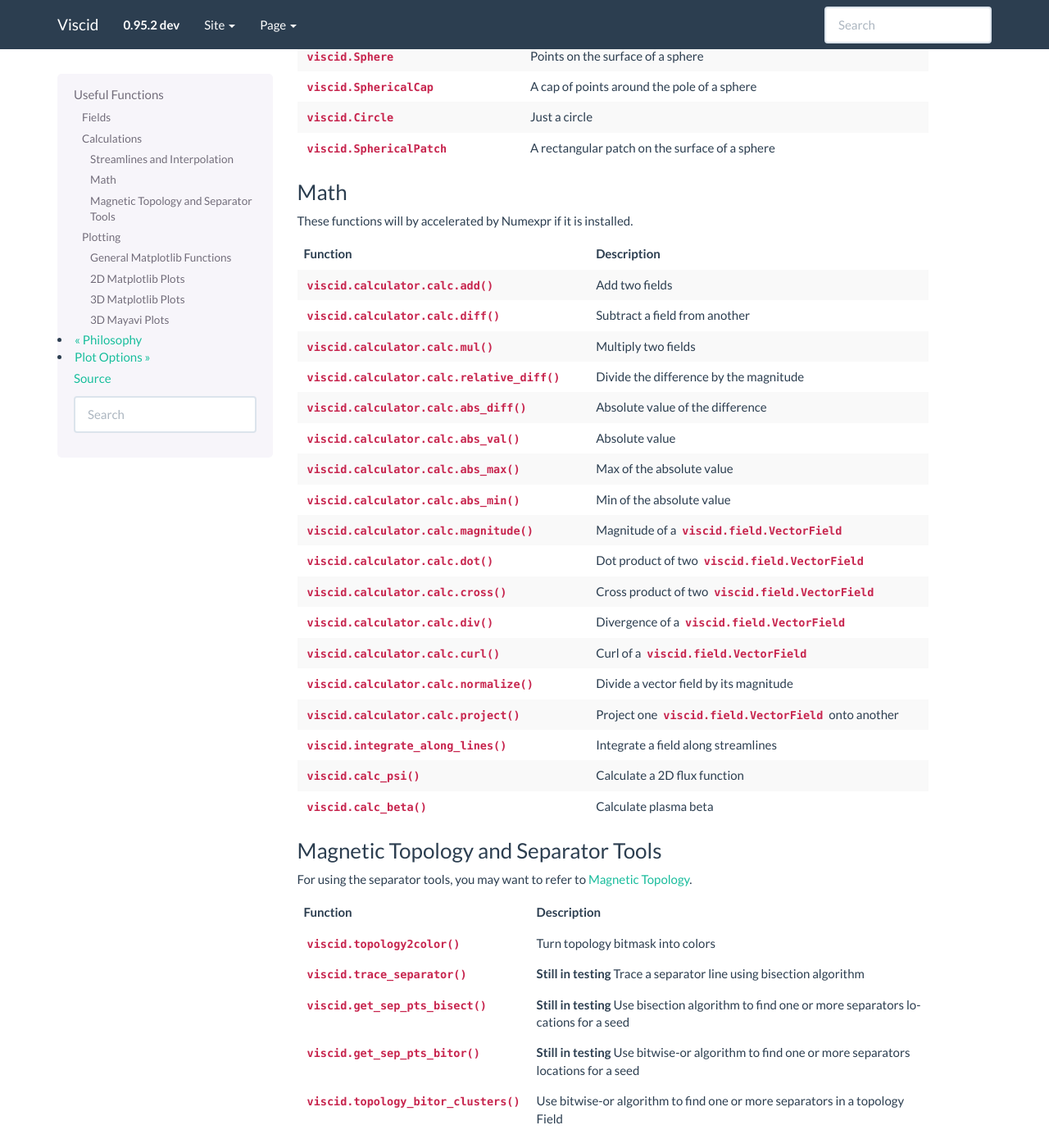
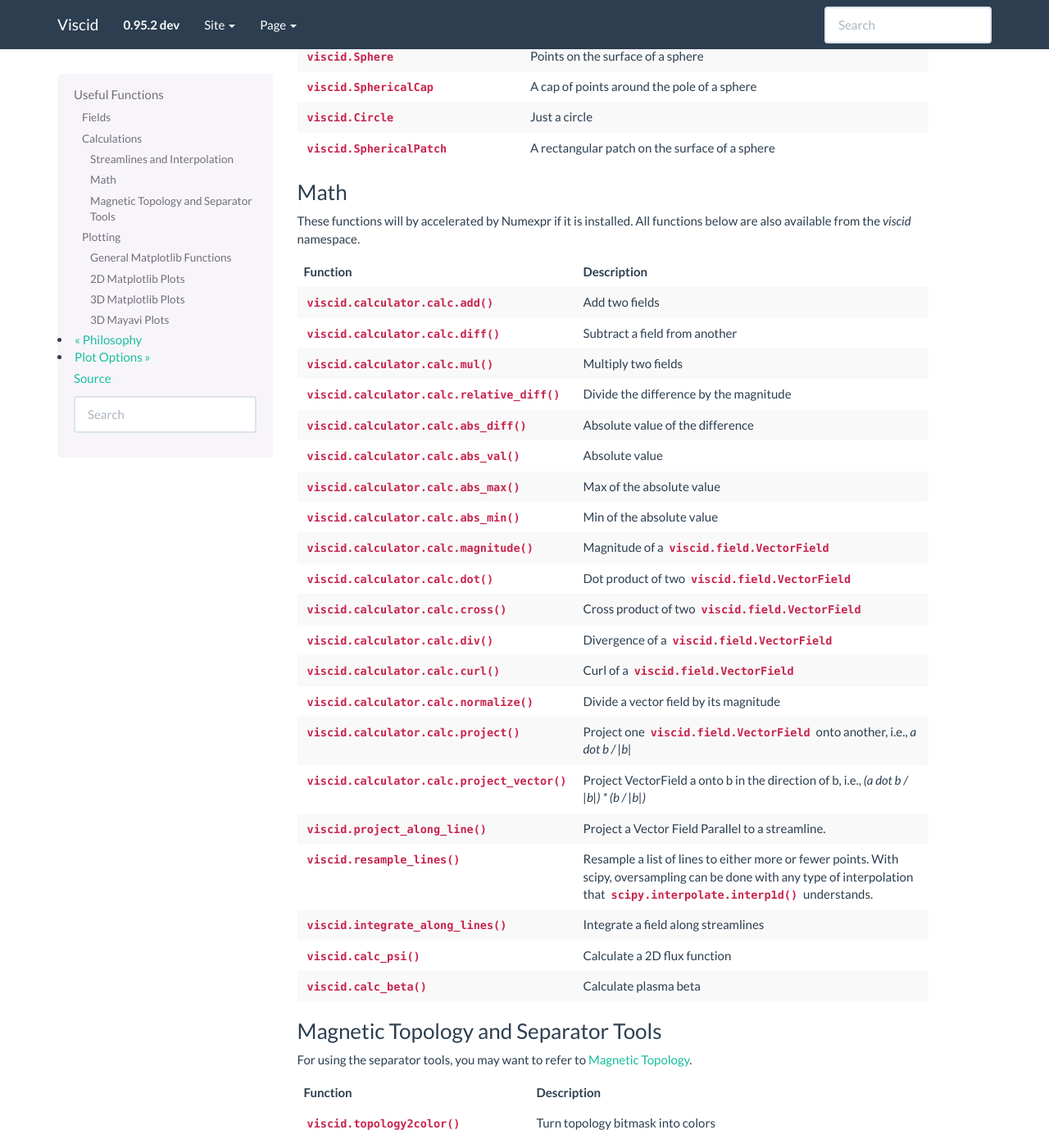
Before and after one commit to viscid-hub/Viscid, a Sphinx documentation site: the page built from doc/functions.rst, in a window 1280 px wide and 1400 px high, scrolled down 888 px. Shown: the whole window at 82% size. Built offline with Sphinx 7.4.7, drawn with Linux system fonts in a browser that asks for light colours.

Commit message:
some more doc massaging

```diff
--- a/doc/functions.rst
+++ b/doc/functions.rst
@@ -48,7 +48,7 @@
 Math
 ~~~~
 
-These functions will by accelerated by Numexpr if it is installed.
+These functions will by accelerated by Numexpr if it is installed. All functions below are also available from the `viscid` namespace.
 
 .. cssclass:: table-striped
 
@@ -70,7 +70,14 @@
 :py:func:`viscid.calculator.calc.curl`            Curl of a :py:class:`viscid.field.VectorField`
 :py:func:`viscid.calculator.calc.normalize`       Divide a vector field by its magnitude
 :py:func:`viscid.calculator.calc.project`         Project one :py:class:`viscid.field.VectorField` onto
-                                                  another
+                                                  another, i.e., `a dot b / |b|`
+:py:func:`viscid.calculator.calc.project_vector`  Project VectorField a onto b in the direction of b, i.e.,
+                                                  `(a dot b / |b|) * (b / |b|)`
+:py:func:`viscid.project_along_line`              Project a Vector Field Parallel to a streamline.
+:py:func:`viscid.resample_lines`                  Resample a list of lines to either more or fewer points.
+                                                  With scipy, oversampling can be done with any type of
+                                                  interpolation that :py:func:`scipy.interpolate.interp1d`
+                                                  understands.
 :py:func:`viscid.integrate_along_lines`           Integrate a field along streamlines
 :py:func:`viscid.calc_psi`                        Calculate a 2D flux function
 :py:func:`viscid.calc_beta`                       Calculate plasma beta
```
Also changed, not shown: README.md (+1 -2 lines), doc/index.rst (+7 -4 lines).
